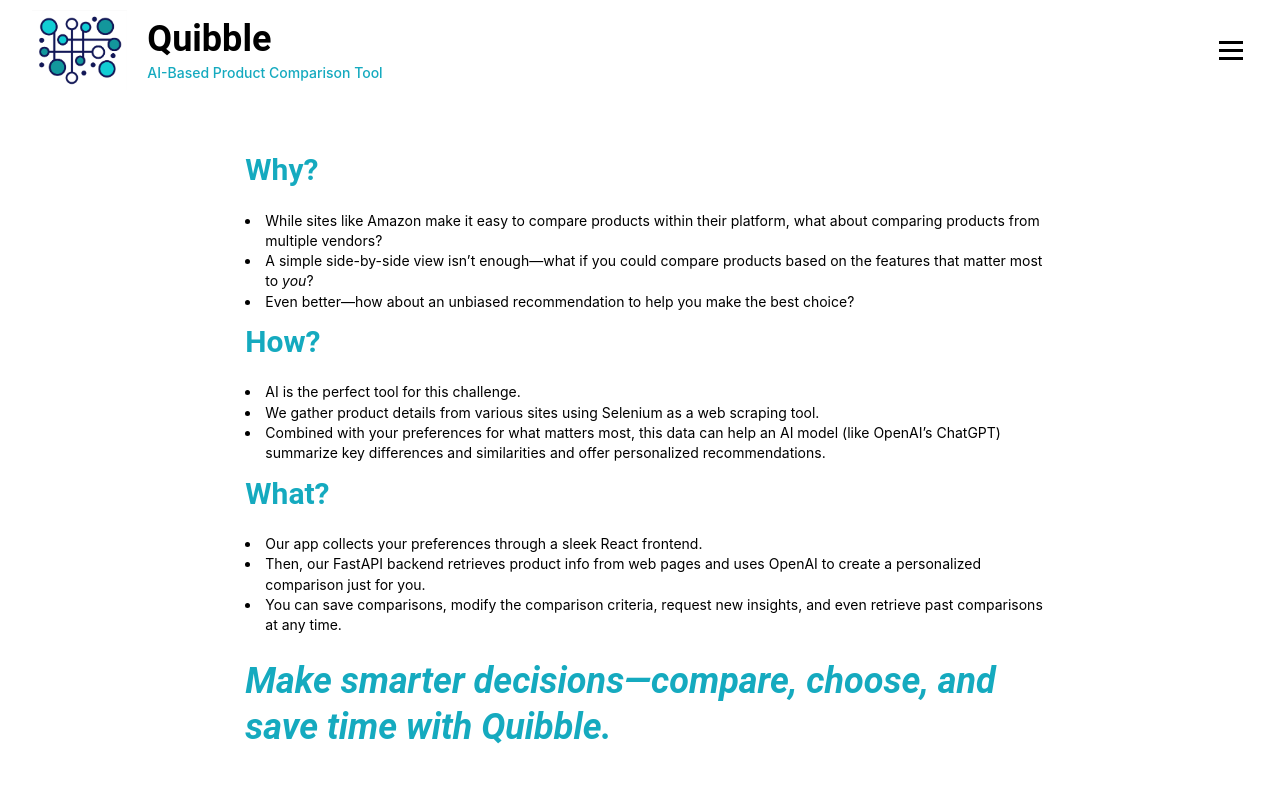
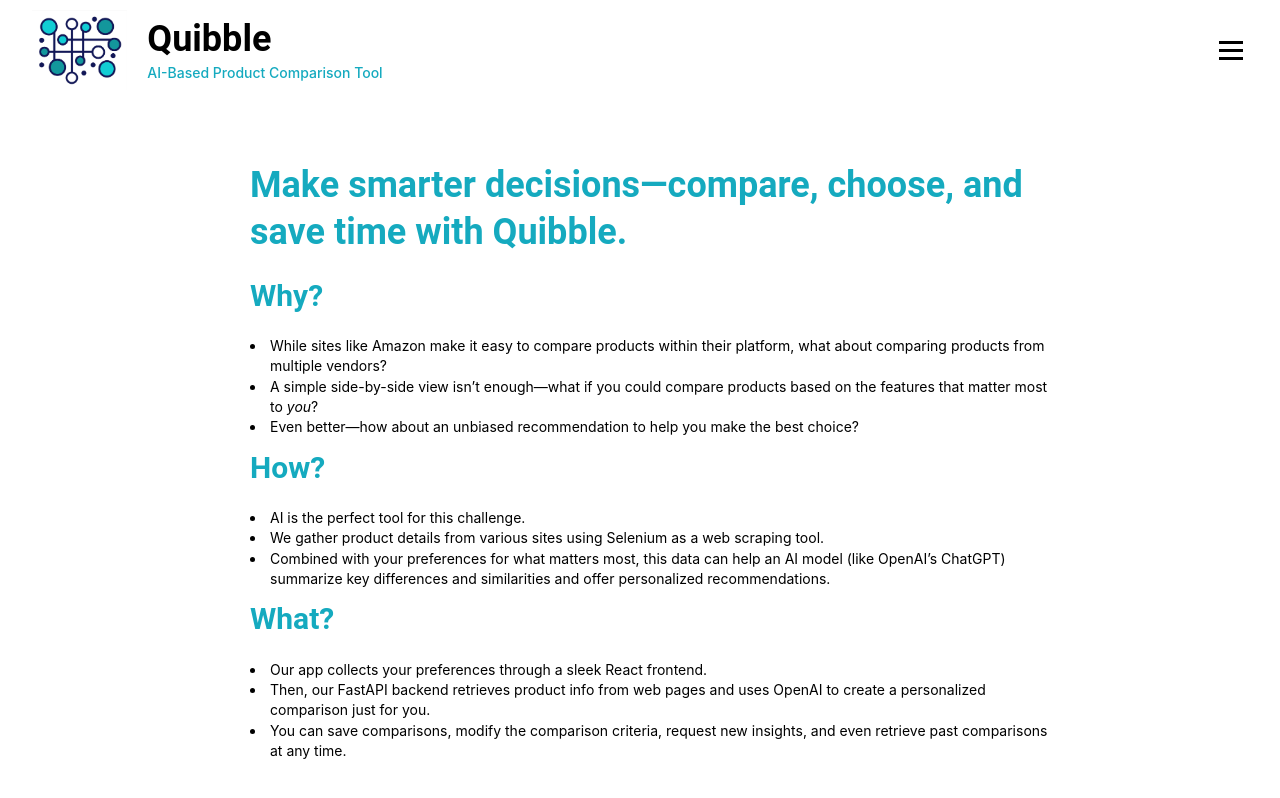
Before and after one commit to dscottd7/quibble-frontend, a React (Create React App) app: page /about in a window 1280 px wide. Built offline with nearby package versions, Linux system fonts and the light colour scheme.

Commit message:
about styling from Scott + cleanup indentation

```diff
--- a/src/App.js
+++ b/src/App.js
@@ -63,7 +63,7 @@ function App() {
         <Router>
           <Header />
           <Routes>
-            /* Default route for HomePage */
+            {/* Default route for HomePage */}
             <Route
               path="/"
               element={
@@ -77,7 +77,7 @@ function App() {
                 />
               }
             />
-            /* Route for AboutPage */
+            {/* Route for AboutPage */}
             <Route path="/about" element={<AboutPage />} />
           </Routes>
           <Footer />
--- a/src/pages/AboutPage.js
+++ b/src/pages/AboutPage.js
@@ -6,9 +6,12 @@ const AboutPage = () => {
   return (
     <Center>
       <Box maw="1200px" ml="10px" mr="10px" >
-        <Grid gutter={{ base: 10, xs: 'md', md: 'xl', xl: 60 }}>
+        <Grid gutter={{ base: 20, xs: 40, md: 60, xl: 80 }}>
           <Center>
+          {/* single column - Quibble tagline */}
           <Grid.Col span={{ base: 12, md: 8 }}>
+            <Space h="sm" />
+            <Title mb="20px" c="cyan" order={1}>Make smarter decisions—compare, choose, and save time with Quibble.</Title>
             <Title mb="20px" c="cyan" order={2}>Why?</Title>
             <List size="sm" mb="10px">
               <List.Item>
@@ -45,12 +48,10 @@ const AboutPage = () => {
                 You can save comparisons, modify the comparison criteria, request new insights, and even retrieve past comparisons at any time.
               </List.Item>
             </List>
-              <Space h="sm" />
-              <Title mb="20px" c="cyan" order={1} style={{ fontStyle: "italic" }}>Make smarter decisions—compare, choose, and save time with Quibble.</Title>
-
           </Grid.Col>
           </Center>
 
+          {/* left col on desktop, single on mobile - tech stack description + images */}
           <Grid.Col span={{ base: 12, md: 6 }}>
           <Title mb="20px" c="cyan" order={2}>Quibble's Tech Stack</Title>
           <List size="sm" mb="10px">
@@ -73,19 +74,18 @@ const AboutPage = () => {
           </List>
           <Stack align="center">
             <Image src="/quibblearchitecture.png" alt="logo" maxWidth="100%" />
-              <Text>Quibble Architecture</Text>
+            <Text c="dimmed">Quibble Architecture</Text>
           </Stack>
           <Space h={75} />
           <Stack align="center">
             <Image src="/deployment.png" alt="logo" maxWidth="100%" />
-              <Text>Backend Deployment to Google Cloud Run</Text>
+            <Text c="dimmed">Backend Deployment to Google Cloud Run</Text>
           </Stack>
-
-
+          <Space h={25} />
           </Grid.Col>
 
+          {/* right col on desktop, single on mobile - github + docker + team cards */}
           <Grid.Col span={{ base: 12, md: 6 }}>
-
           <Title mb="20px" c="cyan" order={2}>Fork It, Run It, Love It</Title>
           <List size="sm" mb="10px">
             <List.Item>
@@ -97,18 +97,15 @@ const AboutPage = () => {
               </Text>
             </List.Item>
           </List>
-
           <Space h="md" />
-
           <Title mb="20px" c="cyan" order={2}>The Quibble Crew</Title>
-
             <Text>
               Quibble was built as a capstone project for Oregon State University's CS 467, Fall 2024.
               The Quibble team is:
             </Text>
             <Space h="md" />
             <Grid gutter="lg">
-                {/* Row 1 */}
+              {/* Row 1 on desktop */}
               <Grid.Col span={{ base: 12, md: 6, sm: 6 }}>
                 <Card shadow="sm" padding="lg" style={{ margin: '0 auto', maxWidth: '100%' }}>
                   <Card.Section>
@@ -119,7 +116,6 @@ const AboutPage = () => {
                   </Title>
                 </Card>
               </Grid.Col>
-
               <Grid.Col span={{ base: 12, md: 6, sm: 6 }}>
                 <Card shadow="sm" padding="lg" style={{ margin: '0 auto', maxWidth: '100%' }}>
                   <Card.Section>
@@ -130,8 +126,7 @@ const AboutPage = () => {
                   </Title>
                 </Card>
               </Grid.Col>
-
-                {/* Row 2 */}
+              {/* Row 2 on desktop */}
               <Grid.Col span={{ base: 12, md: 6, sm: 6 }}>
                 <Card shadow="sm" padding="lg" style={{ margin: '0 auto', maxWidth: '100%' }}>
                   <Card.Section>
@@ -153,9 +148,7 @@ const AboutPage = () => {
                   </Title>
                 </Card>
               </Grid.Col>
-
             </Grid>
-
           </Grid.Col>
         </Grid>
       </Box>
--- a/src/pages/Footer.js
+++ b/src/pages/Footer.js
@@ -4,15 +4,12 @@ import classes from '../styles/FooterCentered.module.css';
 export function Footer() {
 
   return (
-
     <footer className={classes.footer}>
       <Container size='responsive' className={classes.inner}>
         <Group gap="xs" justify="center" wrap="nowrap">
-
-          <Text size="sm" fw={500} pl="20px" >
+          <Text c="dimmed" size="sm" fw={500} pl="20px" >
             2024, 2025 © Scott DiPerna, Xinrui Hou, Edward Mai, Brendan Heinz.<br/>
             This application is for informational purposes only. By using this service, you agree to follow all applicable laws and regulations. Unauthorized use is prohibited.
-
           </Text>
         </Group>
       </Container>
```
Lines whose indentation alone changed are shown as unchanged.
